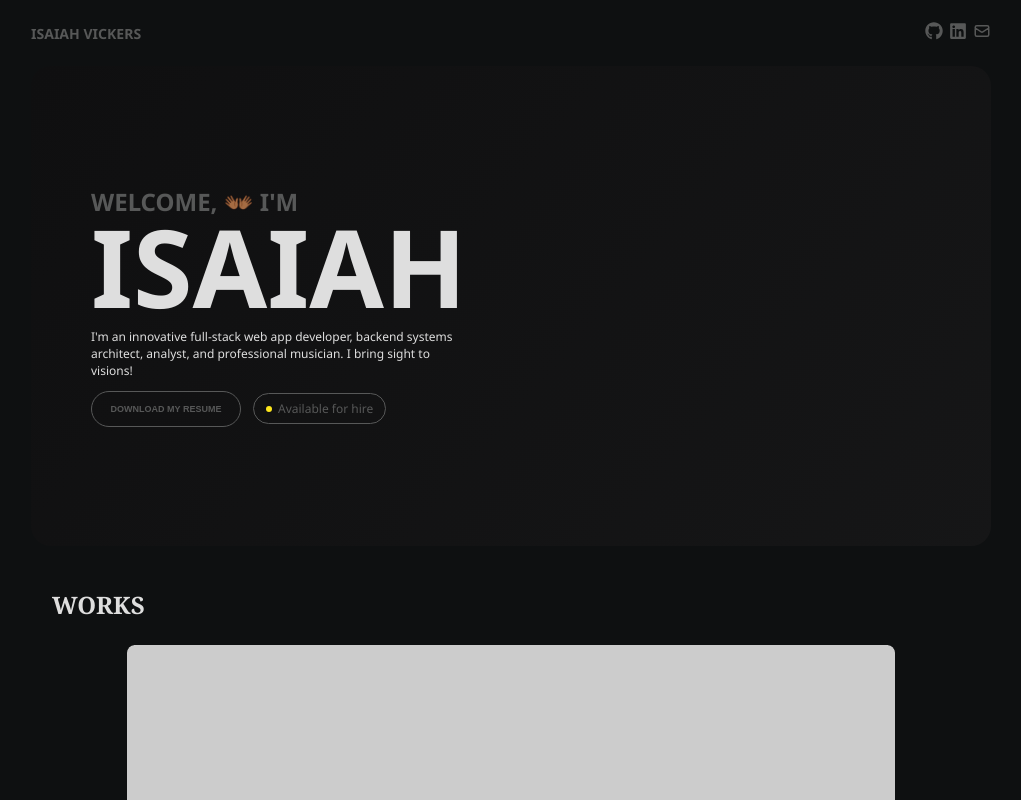
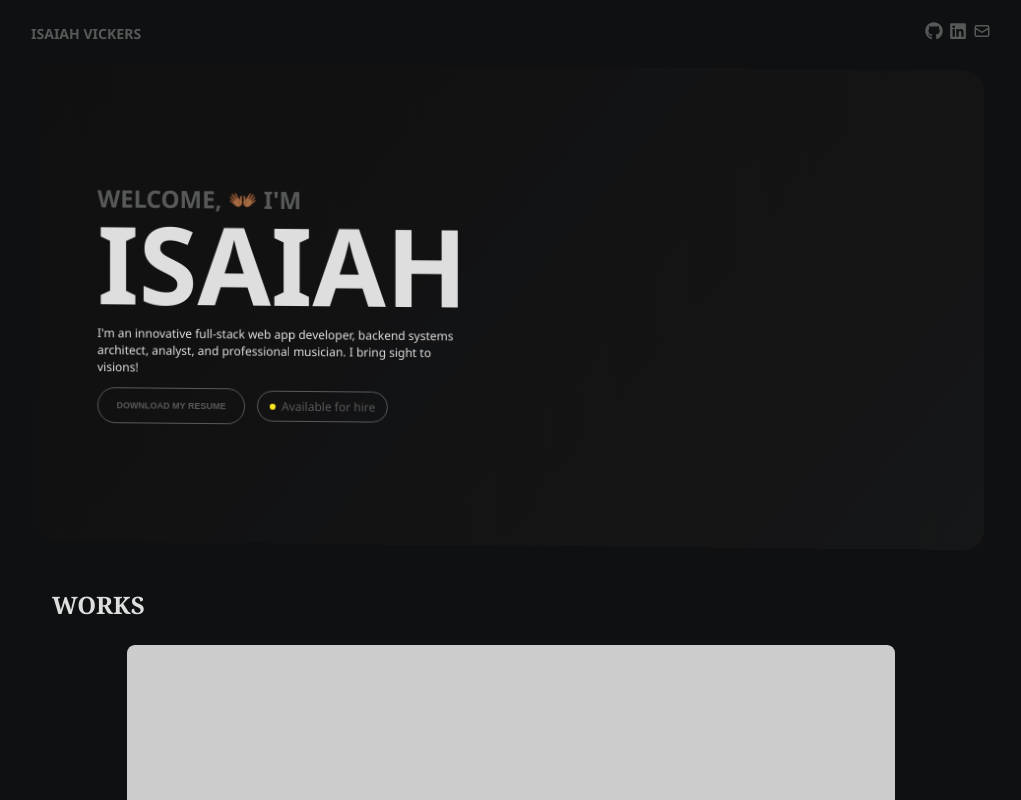
Before and after one commit to izzymadethat/portfolio, a React (Vite) app: page / in a window 1280 px wide. In both pictures the pointer is over the element 640 px from the left and 306 px from the top of the page. Shown: the top 800 px of the page, without its empty margins (129-1150 px from the left). Built offline with nearby package versions, Linux system fonts and the light colour scheme.

Commit message:
add rotate effect on hero section

```diff
--- a/src/index.css
+++ b/src/index.css
@@ -48,7 +48,11 @@ section.hero {
   background: var(--bg-gradient);
   padding: 0 5rem;
   border-radius: 20px;
-  transition: ;
+  transition: var(--trans-02s);
+}
+
+section.hero:hover {
+  transform: rotateX(3deg) rotateY(10deg);
 }
 
 section .title {
```
